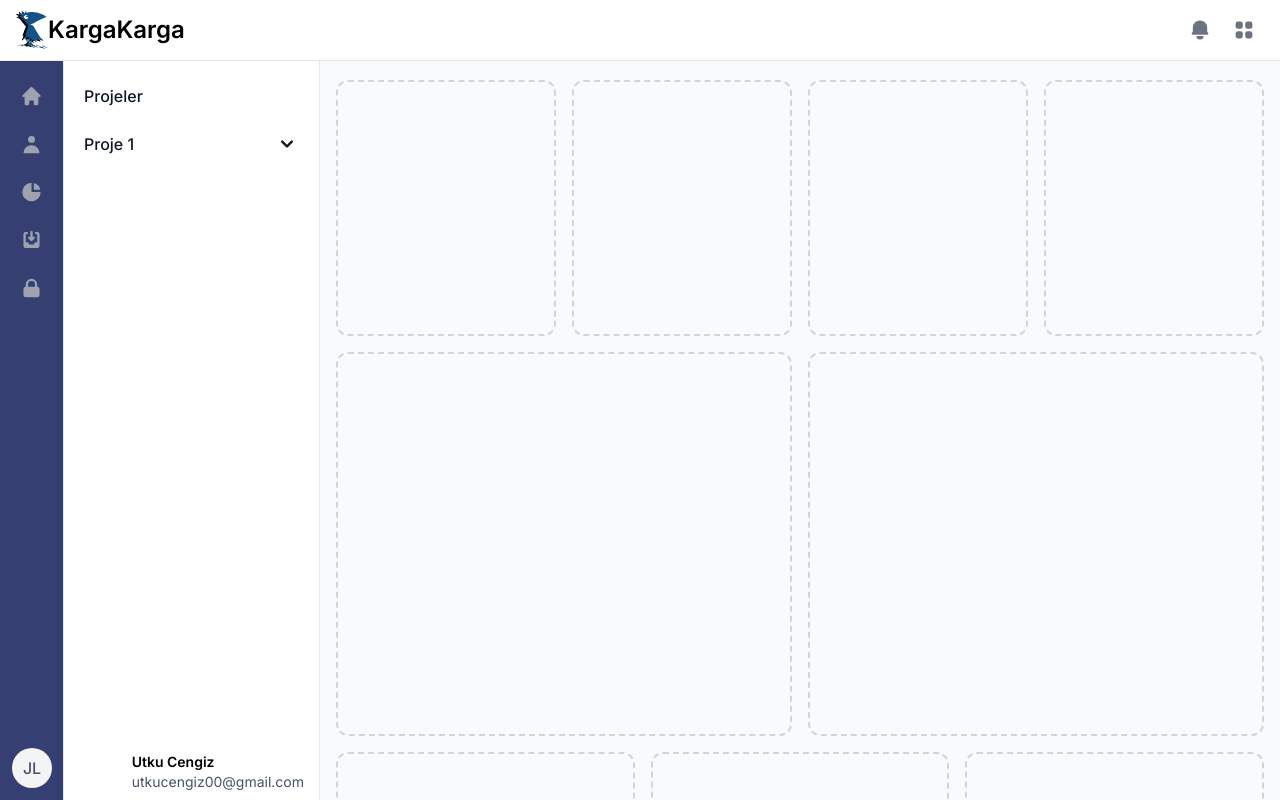
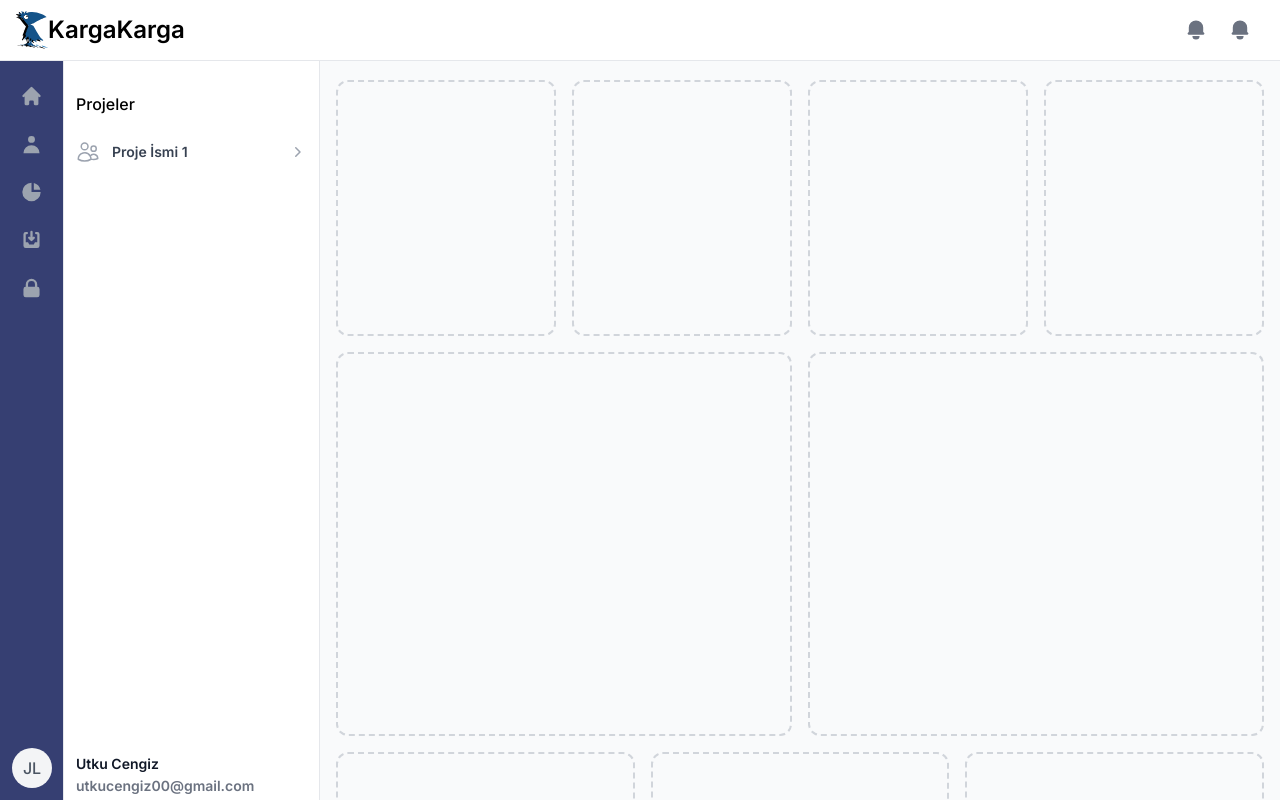
Before and after one commit to UTKUC3NGIZ/kargakarga, a Next.js app: page / in a window 1280 px wide. Shown: the top 800 px of the page. Built offline with nearby package versions, Linux system fonts and the light colour scheme.

Commit message:
dasdhboard fix

```diff
--- a/src/app/page.js
+++ b/src/app/page.js
@@ -1,5 +1,34 @@
 import Image from "next/image";
 import Link from "next/link";
+import {
+  Disclosure,
+  DisclosureButton,
+  DisclosurePanel,
+} from "@headlessui/react";
+import { ChevronRightIcon } from "@heroicons/react/20/solid";
+import {
+  CalendarIcon,
+  ChartPieIcon,
+  DocumentDuplicateIcon,
+  FolderIcon,
+  HomeIcon,
+  UsersIcon,
+} from "@heroicons/react/24/outline";
+const navigation = [
+  {
+    name: "Proje İsmi 1",
+    icon: UsersIcon,
+    current: false,
+    children: [
+      { name: "Engineering", href: "#" },
+      { name: "Human Resources", href: "#" },
+      { name: "Customer Success", href: "#" },
+    ],
+  },
+];
+function classNames(...classes) {
+  return classes.filter(Boolean).join(" ");
+}
 
 export default function Home() {
   return (
@@ -58,227 +87,23 @@ export default function Home() {
                 <path d="M10 2a6 6 0 00-6 6v3.586l-.707.707A1 1 0 004 14h12a1 1 0 00.707-1.707L16 11.586V8a6 6 0 00-6-6zM10 18a3 3 0 01-3-3h6a3 3 0 01-3 3z"></path>
               </svg>
             </button>
-            <div
-              class="hidden overflow-hidden z-50 my-4 max-w-sm text-base list-none bg-white rounded divide-y divide-gray-100 shadow-lg  rounded-xl"
-              id="notification-dropdown"
-            >
-              <div class="block py-2 px-4 text-base font-medium text-center text-gray-700 bg-gray-50 ">
-                Notifications
-              </div>
-              <div>
-                <a href="#" class="flex py-3 px-4 border-b hover:bg-gray-100 ">
-                  <div class="flex-shrink-0">
-                    <img
-                      class="w-11 h-11 rounded-full"
-                      src="https://flowbite.s3.amazonaws.com/blocks/marketing-ui/avatars/bonnie-green.png"
-                      alt="Bonnie Green avatar"
-                    />
-                    <div class="flex absolute justify-center items-center ml-6 -mt-5 w-5 h-5 rounded-full border border-white bg-primary-700 ">
-                      <svg
-                        aria-hidden="true"
-                        class="w-3 h-3 text-white"
-                        fill="currentColor"
-                        viewBox="0 0 20 20"
-                        xmlns="http://www.w3.org/2000/svg"
-                      >
-                        <path d="M8.707 7.293a1 1 0 00-1.414 1.414l2 2a1 1 0 001.414 0l2-2a1 1 0 00-1.414-1.414L11 7.586V3a1 1 0 10-2 0v4.586l-.293-.293z"></path>
-                        <path d="M3 5a2 2 0 012-2h1a1 1 0 010 2H5v7h2l1 2h4l1-2h2V5h-1a1 1 0 110-2h1a2 2 0 012 2v10a2 2 0 01-2 2H5a2 2 0 01-2-2V5z"></path>
-                      </svg>
-                    </div>
-                  </div>
-                  <div class="pl-3 w-full">
-                    <div class="text-gray-500 font-normal text-sm mb-1.5 ">
-                      New message from
-                      <span class="font-semibold text-gray-900 ">
-                        Bonnie Green
-                      </span>{" "}
-                      : "Hey, what's up? All set for the presentation?"
-                    </div>
-                    <div class="text-xs font-medium text-primary-600 ">
-                      a few moments ago
-                    </div>
-                  </div>
-                </a>
-                <a href="#" class="flex py-3 px-4 border-b hover:bg-gray-100 ">
-                  <div class="flex-shrink-0">
-                    <img
-                      class="w-11 h-11 rounded-full"
-                      src="https://flowbite.s3.amazonaws.com/blocks/marketing-ui/avatars/jese-leos.png"
-                      alt="Jese Leos avatar"
-                    />
-                    <div class="flex absolute justify-center items-center ml-6 -mt-5 w-5 h-5 bg-gray-900 rounded-full border border-white ">
-                      <svg
-                        aria-hidden="true"
-                        class="w-3 h-3 text-white"
-                        fill="currentColor"
-                        viewBox="0 0 20 20"
-                        xmlns="http://www.w3.org/2000/svg"
-                      >
-                        <path d="M8 9a3 3 0 100-6 3 3 0 000 6zM8 11a6 6 0 016 6H2a6 6 0 016-6zM16 7a1 1 0 10-2 0v1h-1a1 1 0 100 2h1v1a1 1 0 102 0v-1h1a1 1 0 100-2h-1V7z"></path>
-                      </svg>
-                    </div>
-                  </div>
-                  <div class="pl-3 w-full">
-                    <div class="text-gray-500 font-normal text-sm mb-1.5 ">
-                      <span class="font-semibold text-gray-900 ">
-                        Jese leos
-                      </span>
-                      and
-                      <span class="font-medium text-gray-900 ">5 others</span>
-                      started following you.
-                    </div>
-                    <div class="text-xs font-medium text-primary-600">
-                      10 minutes ago
-                    </div>
-                  </div>
-                </a>
-                <a href="#" class="flex py-3 px-4 border-b hover:bg-gray-100  ">
-                  <div class="flex-shrink-0">
-                    <img
-                      class="w-11 h-11 rounded-full"
-                      src="https://flowbite.s3.amazonaws.com/blocks/marketing-ui/avatars/joseph-mcfall.png"
-                      alt="Joseph McFall avatar"
-                    />
-                    <div class="flex absolute justify-center items-center ml-6 -mt-5 w-5 h-5 bg-red-600 rounded-full border border-white ">
-                      <svg
-                        aria-hidden="true"
-                        class="w-3 h-3 text-white"
-                        fill="currentColor"
-                        viewBox="0 0 20 20"
-                        xmlns="http://www.w3.org/2000/svg"
-                      >
-                        <path
-                          fill-rule="evenodd"
-                          d="M3.172 5.172a4 4 0 015.656 0L10 6.343l1.172-1.171a4 4 0 115.656 5.656L10 17.657l-6.828-6.829a4 4 0 010-5.656z"
-                          clip-rule="evenodd"
-                        ></path>
-                      </svg>
-                    </div>
-                  </div>
-                  <div class="pl-3 w-full">
-                    <div class="text-gray-500 font-normal text-sm mb-1.5 ">
-                      <span class="font-semibold text-gray-900 ">
-                        Joseph Mcfall
-                      </span>
-                      and
-                      <span class="font-medium text-gray-900 ">141 others</span>
-                      love your story. See it and view more stories.
-                    </div>
-                    <div class="text-xs font-medium text-primary-600">
-                      44 minutes ago
-                    </div>
-                  </div>
-                </a>
-                <a href="#" class="flex py-3 px-4 border-b hover:bg-gray-100  ">
-                  <div class="flex-shrink-0">
-                    <img
-                      class="w-11 h-11 rounded-full"
-                      src="https://flowbite.s3.amazonaws.com/blocks/marketing-ui/avatars/roberta-casas.png"
-                      alt="Roberta Casas image"
-                    />
-                    <div class="flex absolute justify-center items-center ml-6 -mt-5 w-5 h-5 bg-green-400 rounded-full border border-white ">
-                      <svg
-                        aria-hidden="true"
-                        class="w-3 h-3 text-white"
-                        fill="currentColor"
-                        viewBox="0 0 20 20"
-                        xmlns="http://www.w3.org/2000/svg"
-                      >
-                        <path
-                          fill-rule="evenodd"
-                          d="M18 13V5a2 2 0 00-2-2H4a2 2 0 00-2 2v8a2 2 0 002 2h3l3 3 3-3h3a2 2 0 002-2zM5 7a1 1 0 011-1h8a1 1 0 110 2H6a1 1 0 01-1-1zm1 3a1 1 0 100 2h3a1 1 0 100-2H6z"
-                          clip-rule="evenodd"
-                        ></path>
-                      </svg>
-                    </div>
-                  </div>
-                  <div class="pl-3 w-full">
-                    <div class="text-gray-500 font-normal text-sm mb-1.5 ">
-                      <span class="font-semibold text-gray-900 ">
-                        Leslie Livingston
-                      </span>
-                      mentioned you in a comment:
-                      <span class="font-medium text-primary-600">
-                        @bonnie.green
-                      </span>
-                      what do you say?
-                    </div>
-                    <div class="text-xs font-medium text-primary-600">
-                      1 hour ago
-                    </div>
-                  </div>
-                </a>
-                <a href="#" class="flex py-3 px-4 hover:bg-gray-100 ">
-                  <div class="flex-shrink-0">
-                    <img
-                      class="w-11 h-11 rounded-full"
-                      src="https://flowbite.s3.amazonaws.com/blocks/marketing-ui/avatars/robert-brown.png"
-                      alt="Robert image"
-                    />
-                    <div class="flex absolute justify-center items-center ml-6 -mt-5 w-5 h-5 bg-purple-500 rounded-full border border-white ">
-                      <svg
-                        aria-hidden="true"
-                        class="w-3 h-3 text-white"
-                        fill="currentColor"
-                        viewBox="0 0 20 20"
-                        xmlns="http://www.w3.org/2000/svg"
-                      >
-                        <path d="M2 6a2 2 0 012-2h6a2 2 0 012 2v8a2 2 0 01-2 2H4a2 2 0 01-2-2V6zM14.553 7.106A1 1 0 0014 8v4a1 1 0 00.553.894l2 1A1 1 0 0018 13V7a1 1 0 00-1.447-.894l-2 1z"></path>
-                      </svg>
-                    </div>
-                  </div>
-                  <div class="pl-3 w-full">
-                    <div class="text-gray-500 font-normal text-sm mb-1.5 ">
-                      <span class="font-semibold text-gray-900 ">
-                        Robert Brown
-                      </span>
-                      posted a new video: Glassmorphism - learn how to implement
-                      the new design trend.
-                    </div>
-                    <div class="text-xs font-medium text-primary-600">
-                      3 hours ago
-                    </div>
-                  </div>
-                </a>
-              </div>
-              <a
-                href="#"
-                class="block py-2 text-md font-medium text-center text-gray-900 bg-gray-50 hover:bg-gray-100"
-              >
-                <div class="inline-flex items-center">
-                  <svg
-                    aria-hidden="true"
-                    class="mr-2 w-4 h-4 text-gray-500 "
-                    fill="currentColor"
-                    viewBox="0 0 20 20"
-                    xmlns="http://www.w3.org/2000/svg"
-                  >
-                    <path d="M10 12a2 2 0 100-4 2 2 0 000 4z"></path>
-                    <path
-                      fill-rule="evenodd"
-                      d="M.458 10C1.732 5.943 5.522 3 10 3s8.268 2.943 9.542 7c-1.274 4.057-5.064 7-9.542 7S1.732 14.057.458 10zM14 10a4 4 0 11-8 0 4 4 0 018 0z"
-                      clip-rule="evenodd"
-                    ></path>
-                  </svg>
-                  View all
-                </div>
-              </a>
-            </div>
             <button
               type="button"
-              data-dropdown-toggle="apps-dropdown"
-              class="p-2 text-gray-500 rounded-lg hover:text-gray-900 hover:bg-gray-100    focus:ring-4 focus:ring-gray-300 "
+              data-dropdown-toggle="notification-dropdown"
+              class="p-2 mr-1 text-gray-500 rounded-lg hover:text-gray-900 hover:bg-gray-100  focus:ring-4 "
             >
               <span class="sr-only">View notifications</span>
               <svg
+                aria-hidden="true"
                 class="w-6 h-6"
                 fill="currentColor"
                 viewBox="0 0 20 20"
                 xmlns="http://www.w3.org/2000/svg"
               >
-                <path d="M5 3a2 2 0 00-2 2v2a2 2 0 002 2h2a2 2 0 002-2V5a2 2 0 00-2-2H5zM5 11a2 2 0 00-2 2v2a2 2 0 002 2h2a2 2 0 002-2v-2a2 2 0 00-2-2H5zM11 5a2 2 0 012-2h2a2 2 0 012 2v2a2 2 0 01-2 2h-2a2 2 0 01-2-2V5zM11 13a2 2 0 012-2h2a2 2 0 012 2v2a2 2 0 01-2 2h-2a2 2 0 01-2-2v-2z"></path>
+                <path d="M10 2a6 6 0 00-6 6v3.586l-.707.707A1 1 0 004 14h12a1 1 0 00.707-1.707L16 11.586V8a6 6 0 00-6-6zM10 18a3 3 0 01-3-3h6a3 3 0 01-3 3z"></path>
               </svg>
             </button>
+
             <div
               class="hidden overflow-hidden z-50 my-4 max-w-sm text-base list-none bg-white rounded divide-y divide-gray-100 shadow-lg   rounded-xl"
               id="apps-dropdown"
@@ -664,80 +489,82 @@ export default function Home() {
             </div>
           </div>
         </div>
-        <div
-          id="secondary-sidenav"
-          class="overflow-y-auto py-5 px-3 w-64 h-full bg-white border-r border-gray-200  transition-transform left-0 top-0 transform-none"
-        >
-          <ul class="space-y-2">
+        <nav className="overflow-y-auto py-5 px-3 w-64 h-full bg-white border-r border-gray-200 transition-transform left-0 top-0 transform-none">
+          <ul role="list" className="flex flex-1 flex-col gap-y-7 h-full">
             <li>
-              <span className="flex items-center p-2 text-base font-medium text-[#101828] rounded-lg group">
-                Projeler
-              </span>
-            </li>
-            <li>
-              <button
-                type="button"
-                class="flex items-center p-2 w-full text-base font-medium text-gray-900 rounded-lg transition duration-75 group hover:bg-gray-100  "
-                aria-controls="dropdown-pages"
-                data-collapse-toggle="dropdown-pages"
-              >
-                <span class="flex-1 text-left whitespace-nowrap">Proje 1</span>
-                <svg
-                  aria-hidden="true"
-                  class="w-6 h-6"
-                  fill="currentColor"
-                  viewBox="0 0 20 20"
-                  xmlns="http://www.w3.org/2000/svg"
-                >
-                  <path
-                    fill-rule="evenodd"
-                    clip-rule="evenodd"
-                    d="M5.293 7.293a1 1 0 011.414 0L10 10.586l3.293-3.293a1 1 0 111.414 1.414l-4 4a1 1 0 01-1.414 0l-4-4a1 1 0 010-1.414z"
-                  ></path>
-                </svg>
-              </button>
-              <ul id="dropdown-pages" class="hidden py-2 space-y-2">
-                <li>
-                  <a
-                    href="#"
-                    class="flex items-center p-2 w-full text-base font-medium text-gray-900 rounded-lg transition duration-75 group hover:bg-gray-100  "
-                  >
-                    Settings
-                  </a>
-                </li>
-                <li>
-                  <a
-                    href="#"
-                    class="flex items-center p-2 w-full text-base font-medium text-gray-900 rounded-lg transition duration-75 group hover:bg-gray-100  "
-                  >
-                    Kanban
-                  </a>
-                </li>
-                <li>
-                  <a
-                    href="#"
-                    class="flex items-center p-2 w-full text-base font-medium text-gray-900 rounded-lg transition duration-75 group hover:bg-gray-100  "
-                  >
-                    Calendar
-                  </a>
-                </li>
+              <h2 className="text-base font-medium py-4">Projeler</h2>
+              <ul role="list" className="-mx-2 space-y-1">
+                {navigation.map((item) => (
+                  <li key={item.name}>
+                    {!item.children ? (
+                      <a
+                        href={item.href}
+                        className={classNames(
+                          item.current ? "bg-gray-50" : "hover:bg-gray-50",
+                          "group flex gap-x-3 rounded-md p-2 text-sm font-semibold leading-6 text-gray-700"
+                        )}
+                      >
+                        <item.icon
+                          aria-hidden="true"
+                          className="h-6 w-6 shrink-0 text-gray-400"
+                        />
+                        {item.name}
+                      </a>
+                    ) : (
+                      <Disclosure as="div">
+                        <DisclosureButton
+                          className={classNames(
+                            item.current ? "bg-gray-50" : "hover:bg-gray-50",
+                            "group flex w-full items-center gap-x-3 rounded-md p-2 text-left text-sm font-semibold leading-6 text-gray-700"
+                          )}
+                        >
+                          <item.icon
+                            aria-hidden="true"
+                            className="h-6 w-6 shrink-0 text-gray-400"
+                          />
+                          {item.name}
+                          <ChevronRightIcon
+                            aria-hidden="true"
+                            className="ml-auto h-5 w-5 shrink-0 text-gray-400 group-data-[open]:rotate-90 group-data-[open]:text-gray-500"
+                          />
+                        </DisclosureButton>
+                        <DisclosurePanel as="ul" className="mt-1 px-2">
+                          {item.children.map((subItem) => (
+                            <li key={subItem.name}>
+                              {/* 44px */}
+                              <DisclosureButton
+                                as="a"
+                                href={subItem.href}
+                                className={classNames(
+                                  subItem.current
+                                    ? "bg-gray-50"
+                                    : "hover:bg-gray-50",
+                                  "block rounded-md py-2 pl-9 pr-2 text-sm leading-6 text-gray-700"
+                                )}
+                              >
+                                {subItem.name}
+                              </DisclosureButton>
+                            </li>
+                          ))}
+                        </DisclosurePanel>
+                      </Disclosure>
+                    )}
+                  </li>
+                ))}
               </ul>
             </li>
-          </ul>
-
-          <div class="flex absolute -left-4 bottom-16 z-20 justify-end w-full bg-white ">
-            <div class="flex items-center gap-4">
-              <div class="font-medium ">
-                <div className="font-semibold text-sm text-[##101828]">
-                  Utku Cengiz
-                </div>
-                <div class="text-sm font-normal text-[#475467]">
-                  utkucengiz00@gmail.com
+            <li className="-mx-6 mt-auto">
+              <div className="flex items-center gap-x-4 px-6  text-sm font-semibold leading-6 text-gray-900 mb-10">
+                <div className="flex flex-col">
+                  <span>Utku Cengiz</span>
+                  <span class="text-sm text-gray-500 dark:text-gray-400">
+                    utkucengiz00@gmail.com
+                  </span>
                 </div>
               </div>
-            </div>
-          </div>
-        </div>
+            </li>
+          </ul>
+        </nav>
         <button
           id="hide-secondary-sidenav-button"
           aria-controls="secondary-sidenav"
```
Also changed, not shown: package.json (+7 -5 lines), 1 other file (tests, documents, lock files or other folders).
